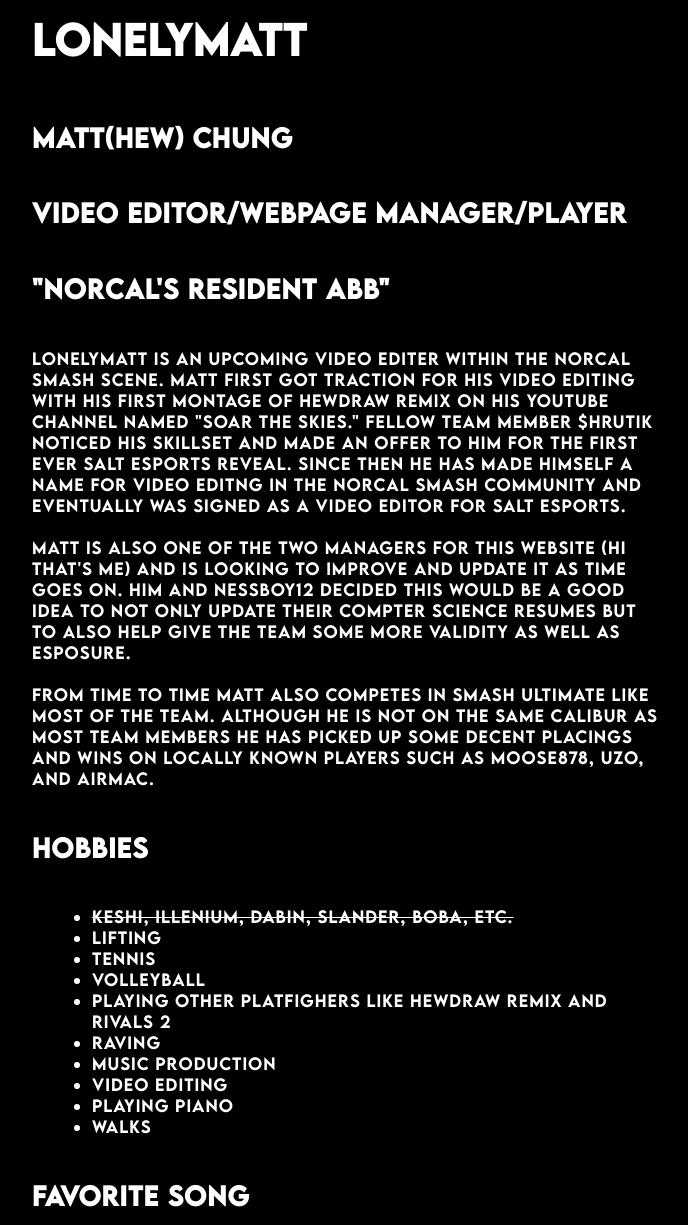
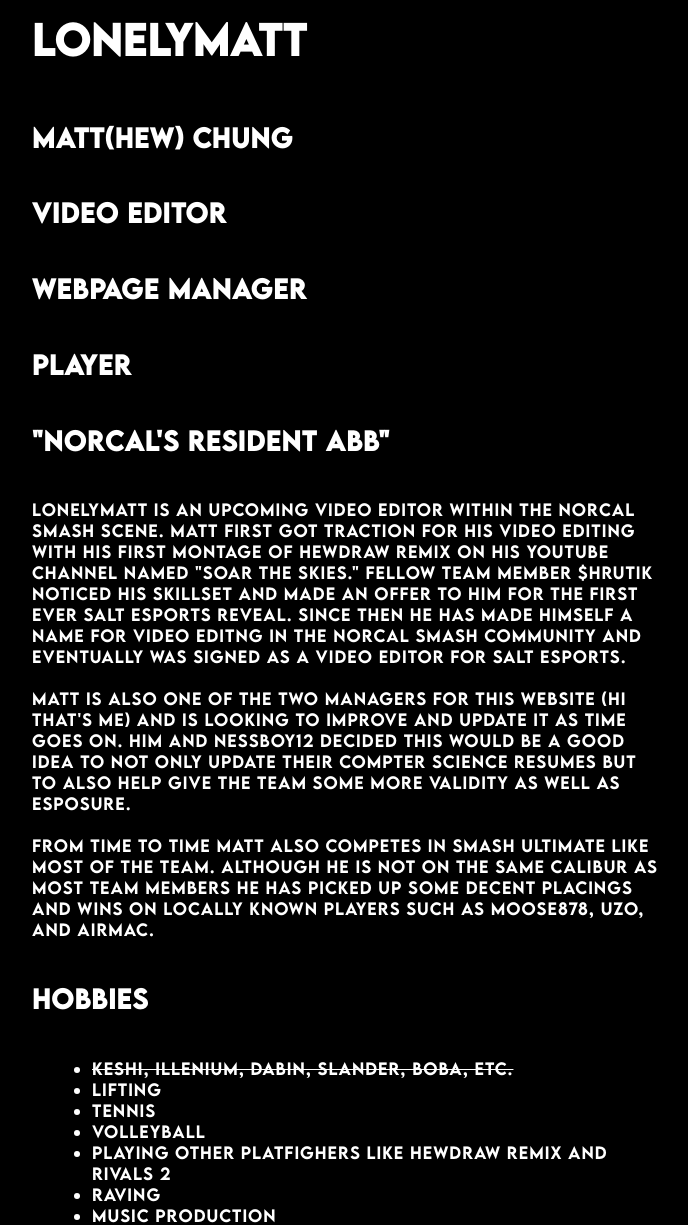
Before and after one commit to pkflash/saltesports, a Django app: page /salt/members/lonelymatt in a window 1280 px wide. Shown: the part 485-1710 px from the top of the page, without its empty margins (292-980 px from the left). Run offline with Django 5.2, Linux system fonts and the light colour scheme.

Commit message:
probs a better format on members page

```diff
--- a/salt/templates/salt/members/matt.html
+++ b/salt/templates/salt/members/matt.html
@@ -4,9 +4,11 @@
 
 <h4>lonelymatt</h4>
         <h5>matt(hew) chung</h5>
-        <h5>video editor/webpage manager/player</h5>
+        <h5>video editor</h5>
+        <h5>webpage manager</h5>
+        <h5>player</h5>
         <h5>"norcal's resident abb"</h5>
-            <p>lonelymatt is an upcoming video editer within the norcal smash scene. matt first got traction for his video editing with his first montage of hewdraw remix on his youtube channel named "soar the skies."
+            <p>lonelymatt is an upcoming video editor within the norcal smash scene. matt first got traction for his video editing with his first montage of hewdraw remix on his youtube channel named "soar the skies."
                 fellow team member $hrutik noticed his skillset and made an offer to him for the first ever salt esports reveal. since then he has made himself a name for video editng in the norcal smash community and eventually was signed
                 as a video editor for salt esports.
                 <br/><br/>
```
Also changed, not shown: 1 other file.
